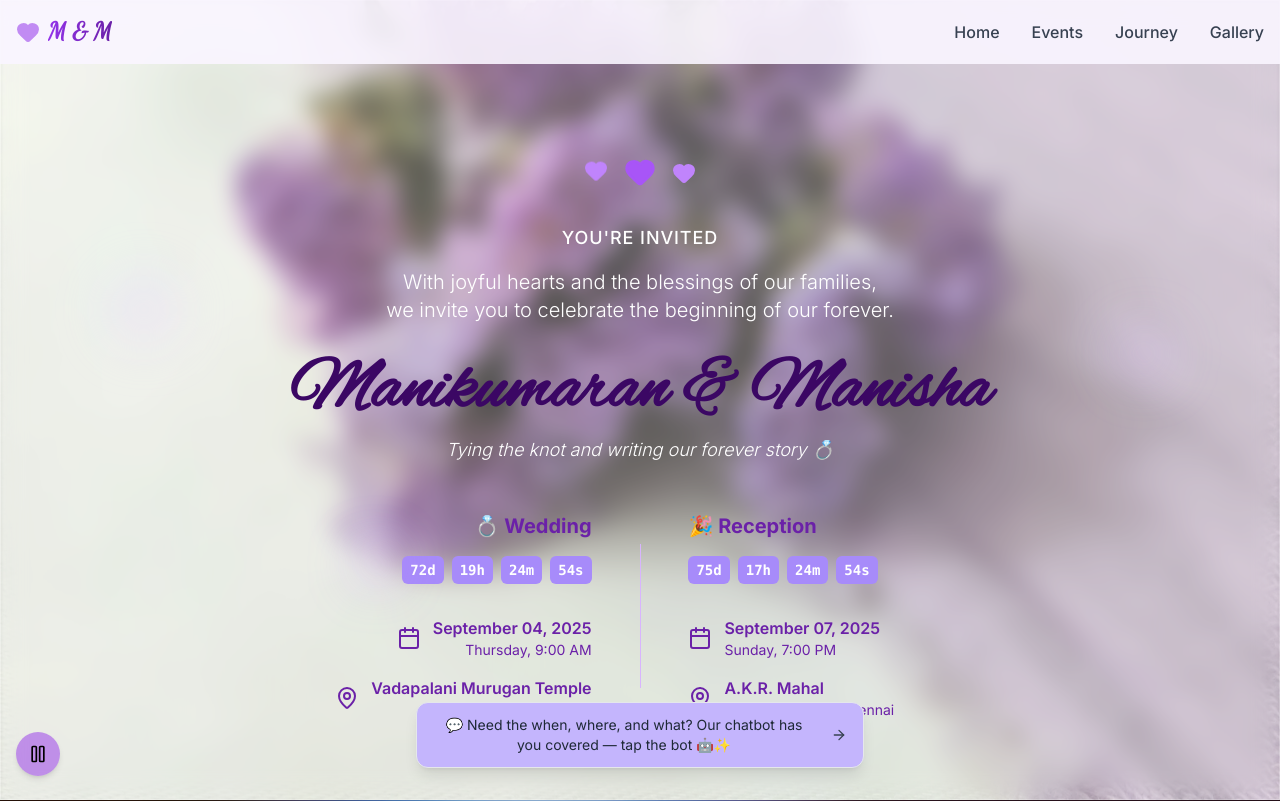
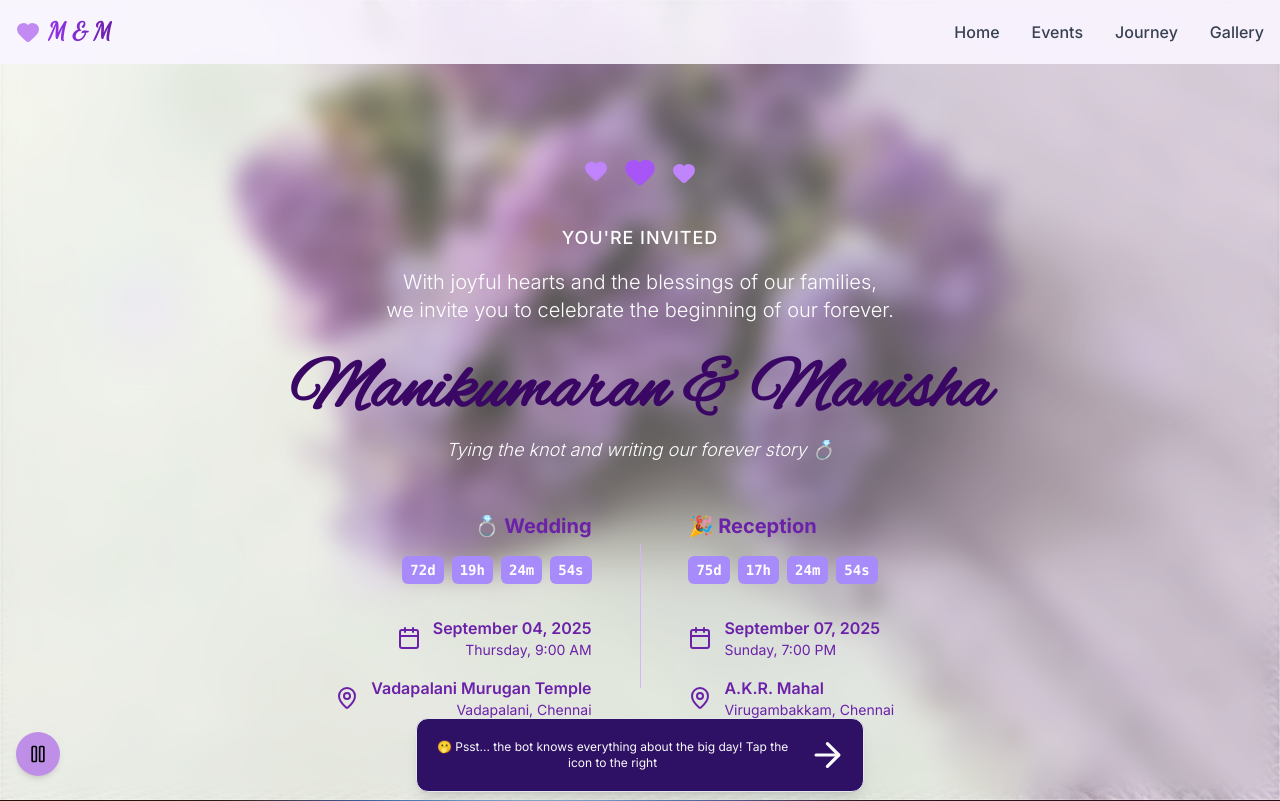
Before and after one commit to Manikumaran03/mnm-wedding-invite, a React (Vite) app: page / in a window 1280 px wide. Shown: the top 801 px of the page. Built offline with nearby package versions, Linux system fonts and the light colour scheme; a web font is replaced by a local one.

Commit message:
Changes made to the snack bar

```diff
--- a/index.html
+++ b/index.html
@@ -13,8 +13,7 @@
             content="Join us on Sept 4, 2025 – A celebration of love, laughter and foreverness.">
         <meta property="og:image" content="/Gallery_4.jpg">
         <meta property="og:url" content="https://manikumaran03.github.io/mnm-wedding-invite/">
-
-        <title>M💜M</title>
+        <title>M💜M invites you!</title>
     </head>
 
     <body>
--- a/src/App.tsx
+++ b/src/App.tsx
@@ -38,7 +38,7 @@ function App() {
       />
       {showSnackbar && (
         <Snackbar
-          message="💬 Need the when, where, and what? Our chatbot has you covered — tap the bot 🤖✨"
+          message="🫢 Psst...  the bot knows everything about the big day! Tap the icon to the right"
           onClose={() => setShowSnackbar(false)}
         />
       )}
--- a/src/components/Snackbar.tsx
+++ b/src/components/Snackbar.tsx
@@ -41,11 +41,11 @@ const Snackbar: React.FC<SnackbarProps> = ({ message, onClose }) => {
   return (
     <div
       ref={snackbarRef}
-      className="fixed bottom-8 left-1/2 z-50 flex w-[60%] max-w-md -translate-x-1/2 transform items-center rounded-xl border border-gray-200 bg-violet-300 px-4 py-3 shadow-lg"
+      className="fixed bottom-2 left-1/2 z-50 flex w-[60%] max-w-md -translate-x-1/2 transform items-center rounded-xl border border-gray-200 bg-violet-950 px-4 py-3 shadow-lg"
     >
-      <div className="flex-grow text-sm text-gray-800">{message}</div>
+      <div className="flex-grow text-xs text-gray-50">{message}</div>
 
-      <ArrowRight className="ml-4 h-6 w-6 text-gray-700" />
+      <ArrowRight className="ml-4 h-12 w-12 text-gray-50" />
     </div>
   );
 };
```
Also changed, not shown: 1 other file (tests, documents, lock files or other folders).
